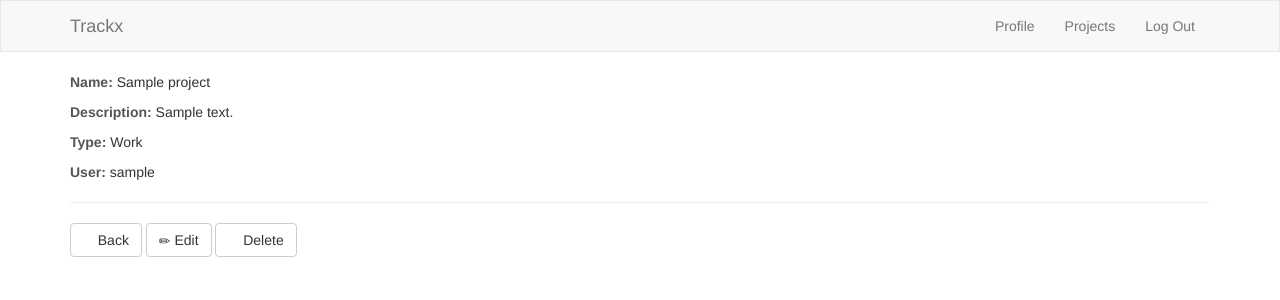
After one commit to Garathd/Django-To-Do-List, a Django app: page /projects/1/ in a window 1280 px wide. The commit adds this page. Shown: the top 300 px of the page. Run offline with Django 3.2, Linux system fonts and the light colour scheme; a user stored in the database is signed in; tables that the repository leaves empty hold one stand-in row (values such as "Sample post"); some libraries are stand-ins or nearby versions; some web fonts are replaced.

Commit message:
Added Logic to Create, Edit and Delete Projects

```diff
--- /dev/null
+++ b/projects/templates/projectinfo.html
@@ -0,0 +1,15 @@
+{% extends 'base.html' %}
+{% block content %}
+<div class="row">
+    <div class="col-md-12">
+        <p><span class="boldtext">Name:</span> {{ project.name}}</p>
+        <p><span class="boldtext">Description:</span> {{ project.description }}</p>
+        <p><span class="boldtext">Type:</span> {{ project.status }}</p>
+        <p><span class="boldtext">User:</span> {{ project.user }}</p>
+        <hr />
+        <a href="{% url 'get_projects' %}" class="btn btn-default"><span class="glyphicon glyphicon-arrow-left"></span> Back</a>
+        <a href="{% url 'edit_project' project.id %}" class="btn btn-default"><span class="glyphicon glyphicon-pencil"></span> Edit</a>
+        <a href="{% url 'delete_project' project.id %}" class="btn btn-default"><span class="glyphicon glyphicon-trash"></span> Delete</a>
+    </div>
+</div>
+{% endblock %}
--- a/projects/templates/projects.html
+++ b/projects/templates/projects.html
@@ -2,7 +2,7 @@
 
 <div class="row">
     <div class="col-md-12">
-        <h3 class="create"><span><a href="#">Create a new Project</a></span></h3>
+        <h3 class="create"><span><a href="{% url 'create_project' %}">Create a new Project</a></span></h3>
     </div>
     <hr />
 </div>
@@ -32,7 +32,7 @@
         <p><span class="boldtext">Name:</span> {{project.name}}</p>
         <p><span class="boldtext">Type:</span> {{ project.status }}</p>
         <p>
-            <a href="#" class="btn btn-primary"><span class="glyphicon glyphicon-cog"></span> Options</a>
+            <a href="{% url 'project_info' project.id %}" class="btn btn-primary"><span class="glyphicon glyphicon-cog"></span> Options</a>
             <a href="#" class="btn btn-success"><span class="glyphicon glyphicon-list"></span> Tasks</a>
         </p>
         <hr />
--- a/projects/urls.py
+++ b/projects/urls.py
@@ -1,6 +1,10 @@
 from django.conf.urls import url
-from .views import get_projects
+from .views import get_projects, project_info, create_or_edit_project, delete_project
 
 urlpatterns = [
-    url(r'^$', get_projects, name='get_projects')
+    url(r'^$', get_projects, name='get_projects'),
+    url(r'^(?P<pk>\d+)/$', project_info, name='project_info'),
+    url(r'^(?P<pk>\d+)/edit/$', create_or_edit_project, name='edit_project'),
+    url(r'^create/$', create_or_edit_project, name="create_project"),
+    url(r'^(?P<pk>\d+)/delete/$', delete_project, name='delete_project')
     ]
--- a/projects/views.py
+++ b/projects/views.py
@@ -1,6 +1,7 @@
 from django.shortcuts import render, redirect, get_object_or_404, reverse
 from django.contrib.auth.decorators import login_required
 from .models import Project
+from .forms import ProjectForm
 
 # Create your views here.
 @login_required()
@@ -38,3 +39,37 @@ def get_projects(request):
         projects = Project.objects.filter(user__username=request.user)
 
         return render(request, "projects.html", {'projects': projects})
+
+
+@login_required()
+#Get Project Information
+def project_info(request, pk):
+
+    project = get_object_or_404(Project, pk=pk)
+    print("Check Project: {}".format(project))
+    project.save()
+    return render(request, "projectinfo.html", {'project': project})
+
+@login_required()
+#Edit or Create a Project
+def create_or_edit_project(request, pk=None):
+
+    project = get_object_or_404(Project, pk=pk) if pk else None
+    if request.method == "POST":
+        form = ProjectForm(request.POST, request.FILES, instance=project)
+        if form.is_valid():
+            project = form.save(commit=False)
+            project.user = request.user
+            project.save()
+            return redirect(reverse('get_projects'))
+    else:
+        form = ProjectForm(instance=project)
+    return render(request, 'projectform.html', {'form': form})
+
+
+@login_required()
+#Deletes a project
+def delete_project(request, pk=None):
+
+    Project.objects.filter(id=pk).delete()
+    return redirect(reverse('get_projects'))
```
Also changed, not shown: projects/forms.py (+7 -0 lines), projects/templates/projectform.html (added, +10 -0 lines).
